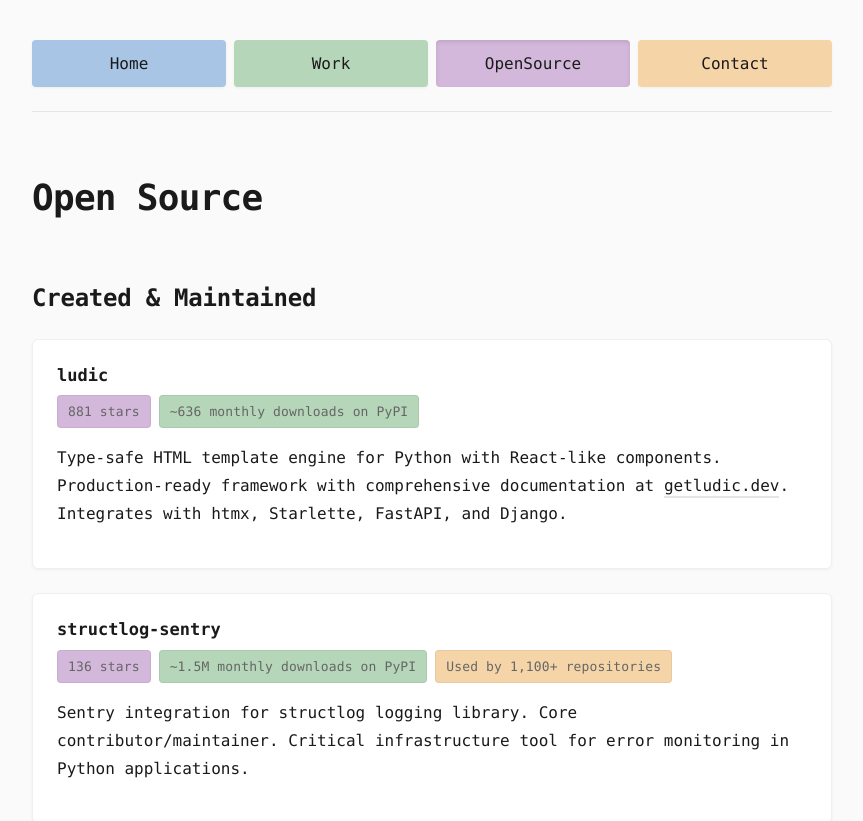
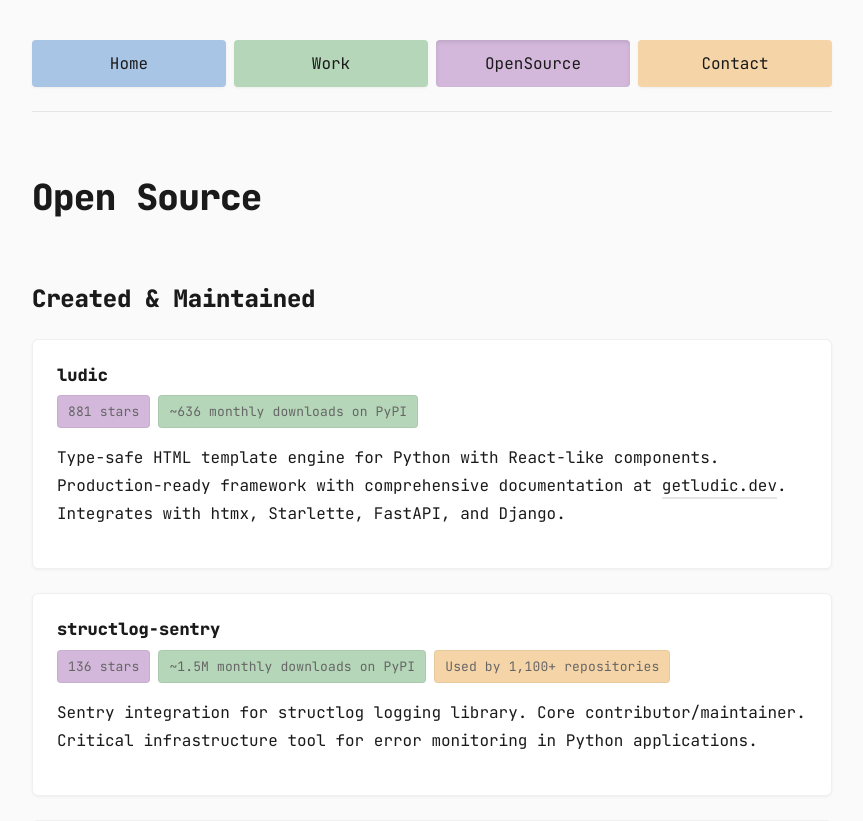
Before and after one commit to paveldedik/paveldedik.com, an Astro site: page /opensource in a window 1280 px wide. Shown: the top 821 px of the page, without its empty margins (208-1071 px from the left). Built offline with nearby package versions, Linux system fonts and the light colour scheme; Astro itself is replaced by a stand-in of ours.

Commit message:
Make headers very bold with JetBrains Mono weight 800

```diff
--- a/src/layouts/BaseLayout.astro
+++ b/src/layouts/BaseLayout.astro
@@ -18,6 +18,9 @@ const currentPath = Astro.url.pathname;
     <meta name="description" content={description} />
     <meta name="generator" content={Astro.generator} />
     <link rel="icon" type="image/x-icon" href="/favicon.ico" />
+    <link rel="preconnect" href="https://fonts.googleapis.com" />
+    <link rel="preconnect" href="https://fonts.gstatic.com" crossorigin />
+    <link href="https://fonts.googleapis.com/css2?family=JetBrains+Mono:wght@400;800&display=swap" rel="stylesheet" />
     <title>{title}</title>
   </head>
   <body>
--- a/src/styles/global.css
+++ b/src/styles/global.css
@@ -8,6 +8,7 @@
 /* Root Variables */
 :root {
   --font-mono: "Berkeley Mono", "IBM Plex Mono", "JetBrains Mono", "Fira Code", "Monaco", "Courier New", monospace;
+  --font-mono-bold: "JetBrains Mono", "IBM Plex Mono", "Fira Code", "Monaco", "Courier New", monospace;
   --color-bg: #fafafa;
   --color-text: #1a1a1a;
   --color-text-secondary: #666666;
@@ -55,11 +56,13 @@ body {
   background-color: var(--color-bg);
   color: var(--color-text);
   padding: var(--spacing-lg) var(--spacing-md);
+  font-weight: 400;
 }
 
 h1 {
   font-size: 2.25rem;
-  font-weight: 700;
+  font-weight: 800;
+  font-family: var(--font-mono-bold);
   line-height: 1.2;
   margin-bottom: var(--spacing-md);
   letter-spacing: -0.02em;
@@ -67,7 +70,8 @@ h1 {
 
 h2 {
   font-size: 1.5rem;
-  font-weight: 600;
+  font-weight: 800;
+  font-family: var(--font-mono-bold);
   line-height: 1.3;
   margin-top: var(--spacing-xl);
   margin-bottom: var(--spacing-md);
@@ -76,7 +80,8 @@ h2 {
 
 h3 {
   font-size: 1.125rem;
-  font-weight: 600;
+  font-weight: 800;
+  font-family: var(--font-mono-bold);
   line-height: 1.4;
   margin-top: 0;
   margin-bottom: var(--spacing-xs);
@@ -86,6 +91,7 @@ p {
   margin-bottom: var(--spacing-sm);
   line-height: 1.75;
   color: var(--color-text);
+  font-weight: 400;
 }
 
 em {
@@ -220,7 +226,8 @@ nav a.active:hover {
 .project-item h3 {
   margin-top: 0;
   font-size: 1.0625rem;
-  font-weight: 600;
+  font-weight: 800;
+  font-family: var(--font-mono-bold);
 }
 
 .experience-item h3 a,
```
